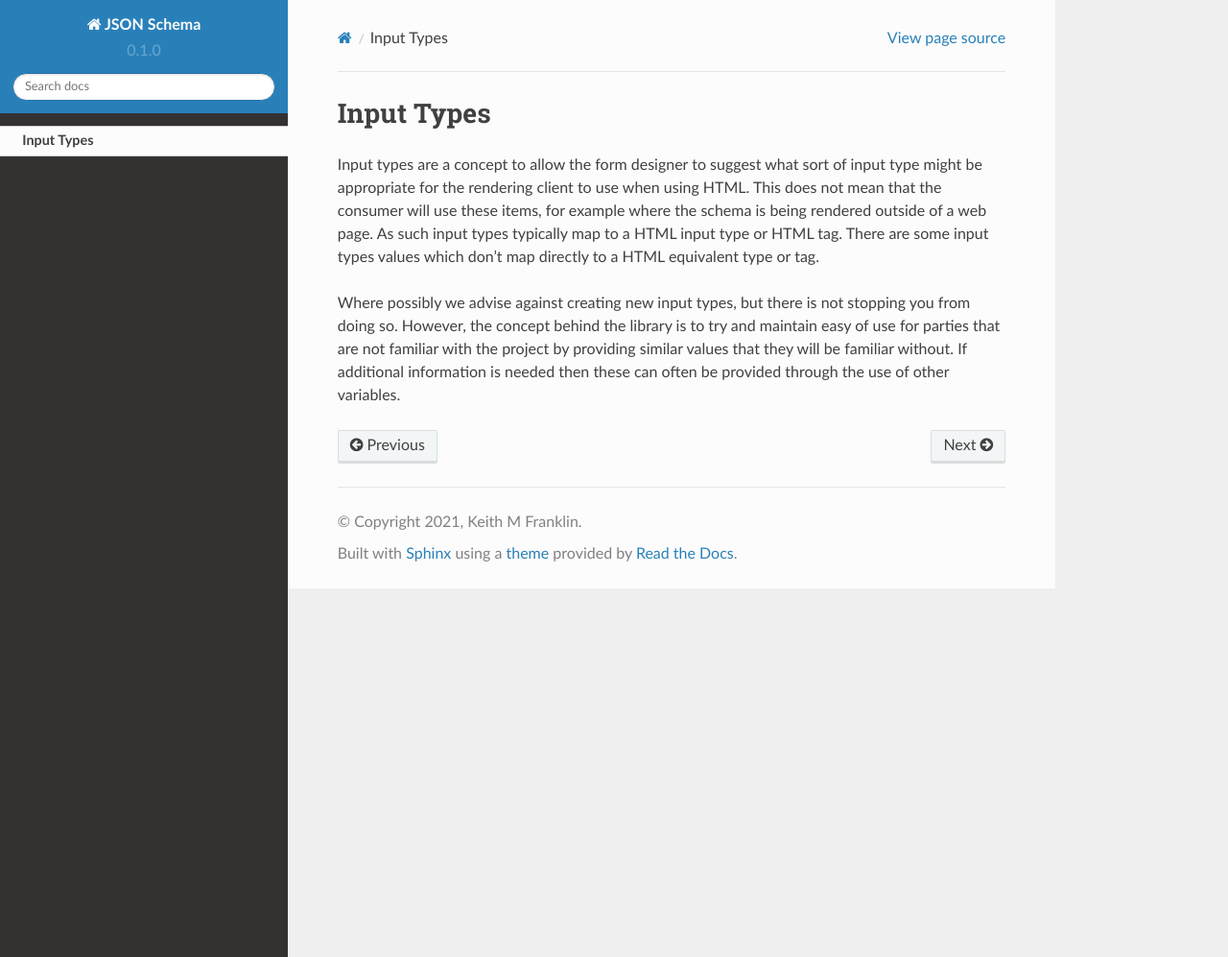
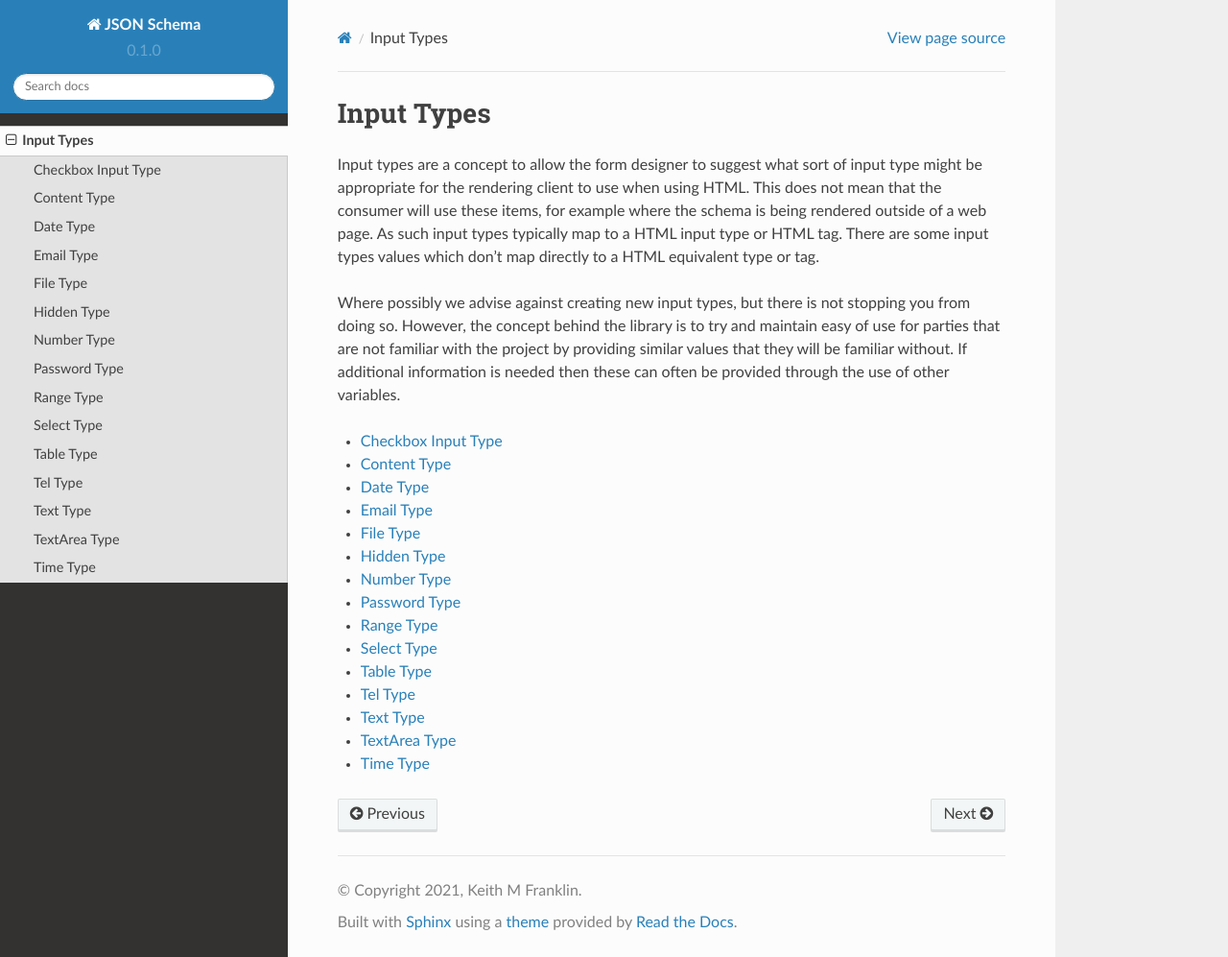
Before and after one commit to Mr-F/json-schemas, a Sphinx documentation site: the page built from docs/source/types/index.rst, in a window 1280 px wide and 997 px high. Shown: the whole window at 96% size. Built offline with Sphinx 7.4.7 and the Read the Docs theme 2.0.0, drawn with Linux system fonts in a browser that asks for light colours.

Commit message:
Trying to flesh out more of the structure

```diff
--- a/docs/source/index.rst
+++ b/docs/source/index.rst
@@ -10,5 +10,5 @@ Contents
 
 .. toctree::
 
-   input_types
+   types/index
    api
--- /dev/null
+++ b/docs/source/types/checkbox.rst
@@ -0,0 +1,2 @@
+Checkbox Input Type
+===================
--- /dev/null
+++ b/docs/source/types/content.rst
@@ -0,0 +1,2 @@
+Content Type
+============
--- /dev/null
+++ b/docs/source/types/date.rst
@@ -0,0 +1,2 @@
+Date Type
+=========
--- /dev/null
+++ b/docs/source/types/email.rst
@@ -0,0 +1,2 @@
+Email Type
+==========
--- /dev/null
+++ b/docs/source/types/file.rst
@@ -0,0 +1,2 @@
+File Type
+=========
--- /dev/null
+++ b/docs/source/types/hidden.rst
@@ -0,0 +1,2 @@
+Hidden Type
+===========
--- a/docs/source/input_types.rst
+++ b/docs/source/types/index.rst
@@ -11,4 +11,20 @@ concept behind the library is to try and maintain easy of use for parties that a
 providing similar values that they will be familiar without.  If additional information is needed then these can often
 be provided through the use of other variables.
 
-    ..
+.. toctree::
+
+   checkbox
+   content
+   date
+   email
+   file
+   hidden
+   number
+   password
+   range
+   select
+   table
+   tel
+   text
+   textarea
+   time
--- /dev/null
+++ b/docs/source/types/number.rst
@@ -0,0 +1,2 @@
+Number Type
+===========
--- /dev/null
+++ b/docs/source/types/password.rst
@@ -0,0 +1,2 @@
+Password Type
+=============
--- /dev/null
+++ b/docs/source/types/range.rst
@@ -0,0 +1,2 @@
+Range Type
+==========
--- /dev/null
+++ b/docs/source/types/select.rst
@@ -0,0 +1,2 @@
+Select Type
+===========
--- /dev/null
+++ b/docs/source/types/table.rst
@@ -0,0 +1,2 @@
+Table Type
+==========
--- /dev/null
+++ b/docs/source/types/tel.rst
@@ -0,0 +1,2 @@
+Tel Type
+========
--- /dev/null
+++ b/docs/source/types/text.rst
@@ -0,0 +1,2 @@
+Text Type
+=========
--- /dev/null
+++ b/docs/source/types/textarea.rst
@@ -0,0 +1,2 @@
+TextArea Type
+=============
--- /dev/null
+++ b/docs/source/types/time.rst
@@ -0,0 +1,2 @@
+Time Type
+=========
```
